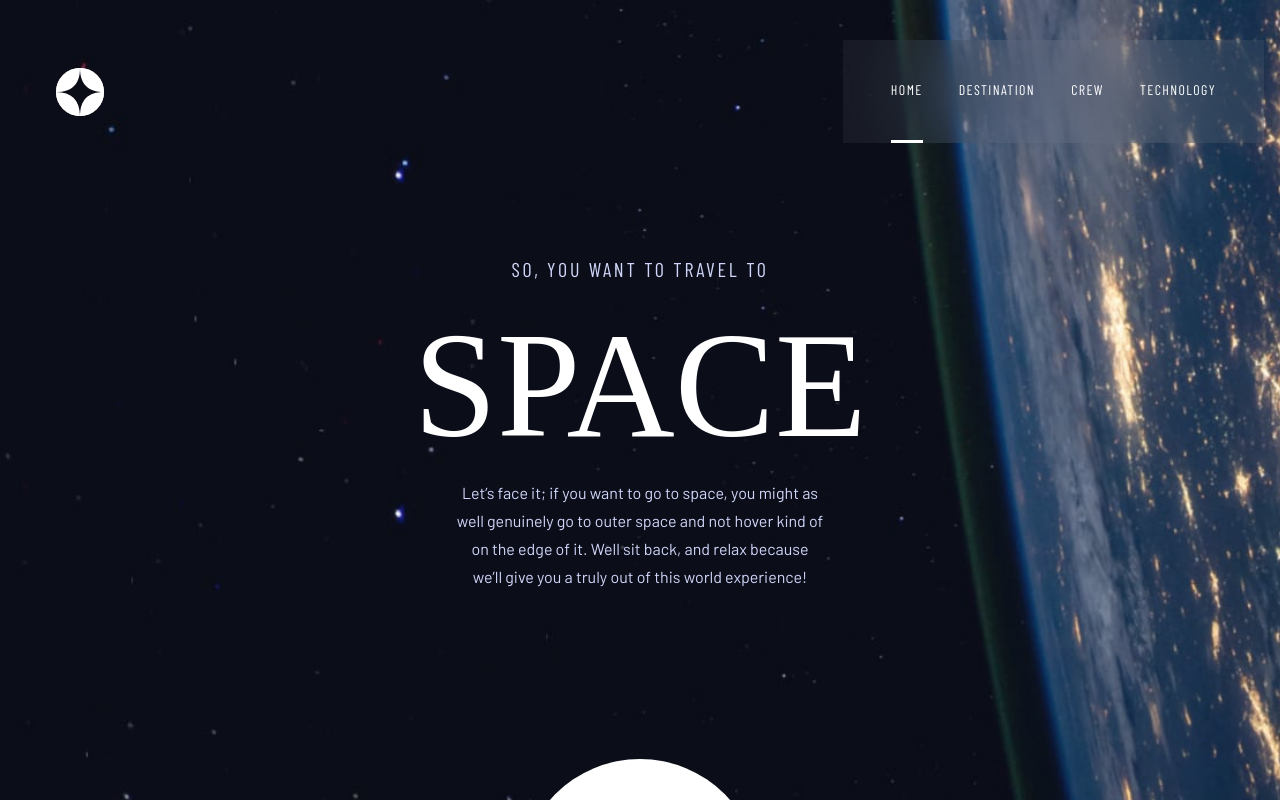
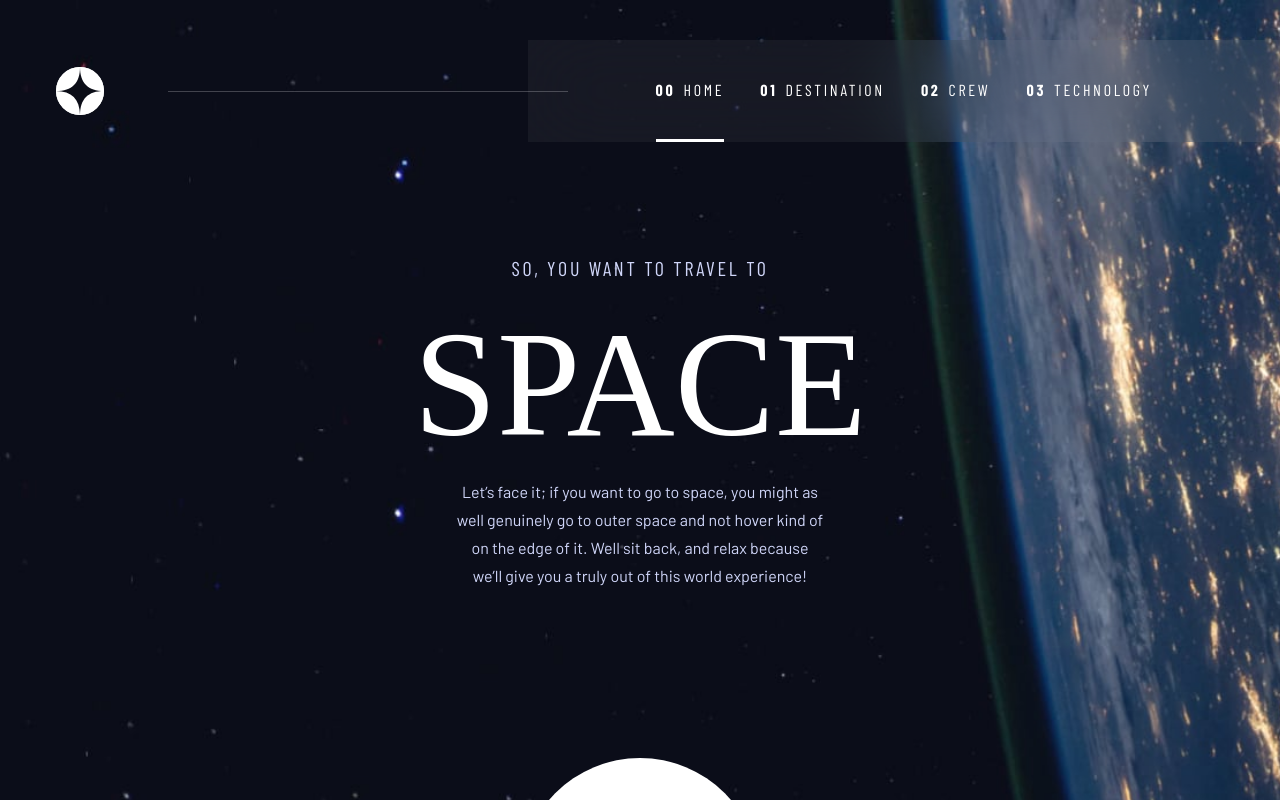
Before and after one commit to rhardjo/space-tourism-website, a Next.js app: page / in a window 1280 px wide. Shown: the top 800 px of the page. Built offline with nearby package versions, Linux system fonts and the light colour scheme; a web font is replaced by a local one.

Commit message:
📱 Header for desktop

```diff
--- a/components/Header.tsx
+++ b/components/Header.tsx
@@ -12,9 +12,10 @@ const Header: NextComponentType = () => {
   return (
     <header className="w-full flex justify-between items-center">
       <Logo />
-      <MobileMenu />
-      <nav className="bg-white bg-opacity-5 backdrop-filter backdrop-blur-2xl -mr-10 px-12 hidden md:block">
-        <ul className="space-x-9 text-white font-barlow-condensed text-sm tracking-widest uppercase">
+
+      <hr className="w-full h-[1px] bg-white opacity-25 ml-16 -mr-10 hidden lg:block z-10" />
+      <nav className="bg-white bg-opacity-5 backdrop-filter backdrop-blur-2xl -mr-10 lg:-mr-14 px-12 lg:px-32 hidden md:block">
+        <ul className="space-x-9 text-white font-barlow-condensed text-sm tracking-widest lg:text-subheading2 uppercase whitespace-nowrap">
           {pages.map((page) => (
             <li
               className={`inline-block py-10 ${
@@ -24,7 +25,9 @@ const Header: NextComponentType = () => {
             >
               <Link href={page.path}>
                 <a>
-                  <b className="pr-2 hidden">{page.prefixIndex}</b>
+                  <b className="pr-2 hidden lg:inline-block">
+                    {page.prefixIndex}
+                  </b>
                   {page.label}
                 </a>
               </Link>
@@ -32,6 +35,7 @@ const Header: NextComponentType = () => {
           ))}
         </ul>
       </nav>
+      <MobileMenu />
     </header>
   )
 }
--- a/components/Layout.tsx
+++ b/components/Layout.tsx
@@ -4,7 +4,7 @@ import Sidebar from './Sidebar'
 
 const Layout: NextComponentType = ({ children }) => {
   return (
-    <div className="p-6 md:pt-0 md:px-10 lg:px-14 lg:py-10">
+    <div className="p-6 md:px-10 lg:px-14 md:pt-0 lg:py-10">
       <Header />
       <main>{children}</main>
       <Sidebar />
--- a/components/Logo.tsx
+++ b/components/Logo.tsx
@@ -5,7 +5,7 @@ import Link from 'next/link'
 const Logo: NextComponentType = () => {
   return (
     <Link href="/">
-      <a className="bg-white w-10 h-10 md:w-12 md:h-12 rounded-full">
+      <a className="bg-white w-full max-w-[2.5rem] h-10 md:max-w-[3rem] md:h-12 rounded-full">
         <Image src="/shared/logo.svg" alt="Space Logo" width={48} height={48} />
       </a>
     </Link>
```
